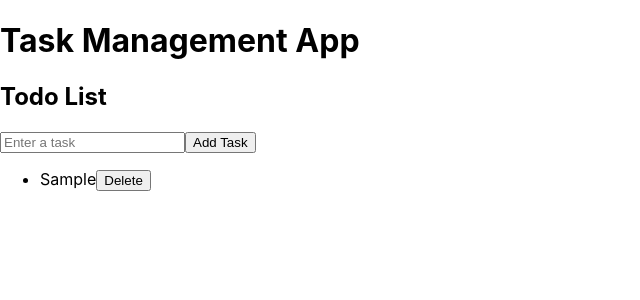
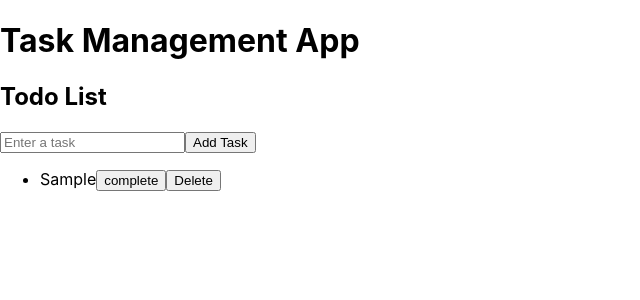
Before and after one commit to garyhermos07/task-management-app, a React (Create React App) app: page / in a window 1280 px wide. Both pictures are taken after typing "Sample" into the empty fields and a click on the button "Add Task". Shown: the top 300 px of the page, without its empty margins (0-640 px from the left). Built offline with nearby package versions, Linux system fonts and the light colour scheme.

Commit message:
Add task completion functionality

```diff
--- a/src/App.js
+++ b/src/App.js
@@ -7,9 +7,16 @@ function App() {
   const addTask = () => {
     if (task.trim() === "") return;
 
-    setTasks([...tasks, task]);
-    setTask("");
-  }
+    setTasks([
+      ...tasks,
+     {
+       text: task,
+       completed: false,
+     },
+    ]);
+
+     setTask("");
+  };
   return (
     <div>
       <h1>Task Management App</h1>
@@ -28,13 +35,27 @@ function App() {
      <ul>
      {tasks.map((item,index) => (
       <li key={index}>
-        {item}
+        <span
+          style={{
+            textDecoration: item.completed ? "line-through" : "none",
+          }}
+          >
+            {item.text}
+            </span>
+
         <button
-         onClick={() =>
-           setTasks(task.filter((_, i) => i !== index))
-         }
-        >
-          Delete
+         onClick={() => {
+            const updatedTasks = [...tasks];
+            updatedTasks[index].completed =
+               !updatedTasks[index].completed;
+              setTasks(updatedTasks);
+         }}
+         >
+           complete
+           </button>
+
+           <button onClick={() => setTasks(tasks.filter((_, i) => i !== index))}>
+           Delete
           </button>
         </li>
      ))}
```
